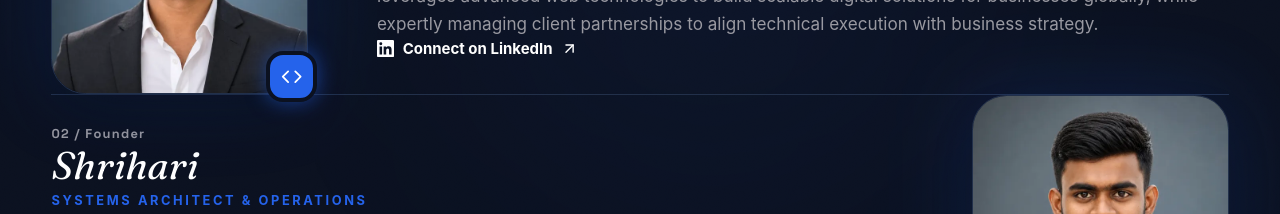
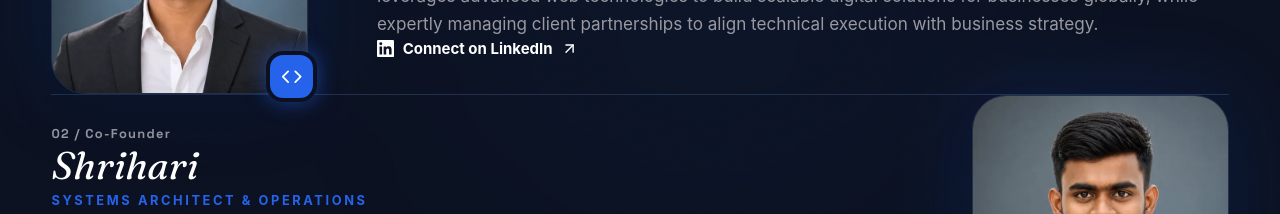
Before and after one commit to NaveenChavan/SENOVA-Digital-Labs, a React (Vite) app: page / in a window 1280 px wide. Shown: the part 2380-2594 px from the top of the page. Built offline with nearby package versions, Linux system fonts and the light colour scheme; no server answers.

Commit message:
Update founders section: label second founder as Co-Founder

```diff
--- a/src/components/FoundersSection.jsx
+++ b/src/components/FoundersSection.jsx
@@ -91,7 +91,7 @@ const FounderRow = ({ founder, index }) => {
       {/* Content column */}
       <div className={`max-w-xl md:max-w-none text-center md:text-left mx-auto md:mx-0 ${reversed ? "md:order-1" : "md:order-2"}`}>
         <span className="section-index text-[#2563EB] block mb-2">
-          {String(index + 1).padStart(2, "0")} / Founder
+          {String(index + 1).padStart(2, "0")} / {index === 0 ? "Founder" : "Co-Founder"}
         </span>
         <h3 className="font-serif-display italic text-3xl sm:text-4xl text-white mb-2">
           {founder.name}
```
